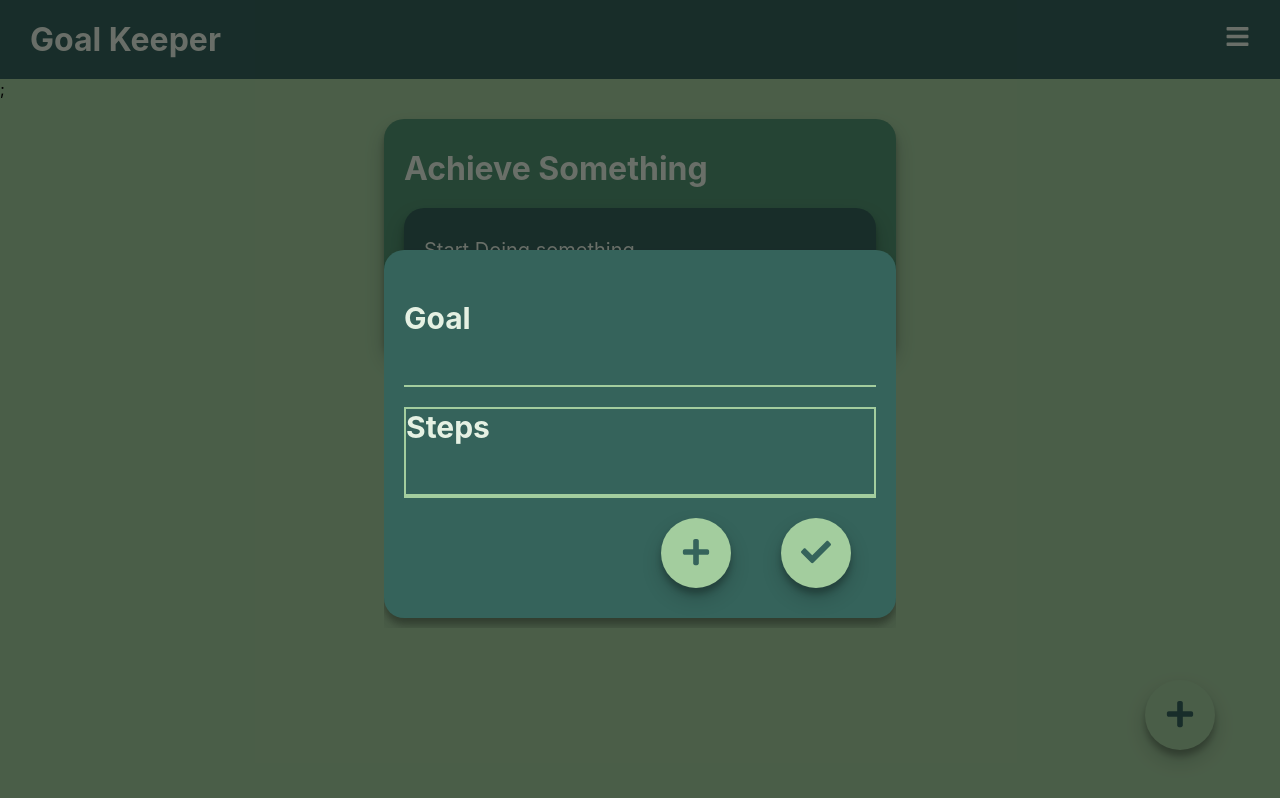
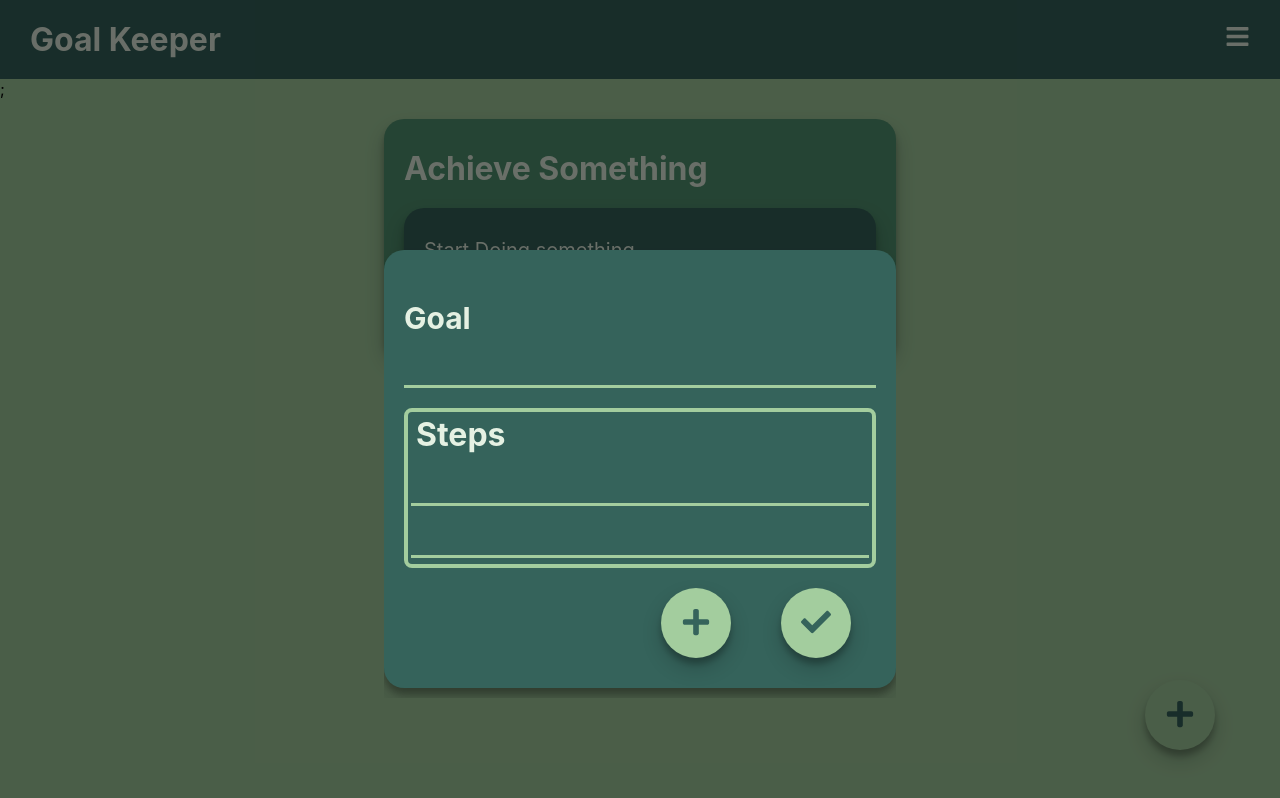
Before and after one commit to aslamcodes/GoalKeeper, a React (Create React App) app: page / in a window 1280 px wide. Both pictures are taken after a click on the button 1180 px from the left and 715 px from the top of the page. Built offline with nearby package versions, Linux system fonts and the light colour scheme.

Commit message:
fixed Logic for adding steps

```diff
--- a/src/Components/Goal/GoalForm.jsx
+++ b/src/Components/Goal/GoalForm.jsx
@@ -10,7 +10,12 @@ export default function GoalForm(props) {
     steps: [],
   });
   const [goalInputIsValid, setGoalInputIsValid] = useState(true);
-  const [stepInputFieldArray, setStepInputFieldArray] = useState([1]);
+  const [stepInputFieldArray, setStepInputFieldArray] = useState([1, 2, 3]);
+  const onAddStepItem = (e) => {
+    setGoalData((prev) => {
+      return { ...prev, steps: [...prev.steps, e.target.value] };
+    });
+  };
   // Handler Functions
   const goalInputHandler = (e) => {
     validateGoalInputField();
@@ -18,11 +23,7 @@ export default function GoalForm(props) {
       return { ...prev, goal: e.target.value };
     });
   };
-  const StepInputHandler = (e) => {
-    setGoalData((prev) => {
-      return { ...prev, goal: e.target.value };
-    });
-  };
+
   const submitHandler = (e) => {
     e.preventDefault();
     validateGoalInputField();
@@ -30,7 +31,8 @@ export default function GoalForm(props) {
   };
   //Validation Functions
   const validateGoalInputField = () => {
-    if (goalData.goal.trim().length <= 0) {
+    if (!goalData.goal) return;
+    if (goalData.goal === '') {
       setGoalInputIsValid(false);
     } else {
       setGoalInputIsValid(true);
@@ -48,7 +50,6 @@ export default function GoalForm(props) {
       <Card className={Styles['goalform']}>
         <div className={Styles['goalform__control']}>
           <label htmlFor={'goalInput'}>Goal</label>
-
           <input
             id="goalInput"
             value={goalData.goal}
@@ -61,9 +62,15 @@ export default function GoalForm(props) {
 
         <div
           className={`${Styles['goalform__control']} ${Styles['goalform__control__steps']}`}>
-          <label htmlFor={'stepInput'}>Steps</label>
-          {stepInputFieldArray.map((pos) => {
-            return <StepInput key={pos} />;
+          <h1>Steps</h1>
+          {stepInputFieldArray.map((_, idx) => {
+            return (
+              <StepInput
+                key={idx}
+                value={goalData.steps[idx]}
+                onBlur={onAddStepItem}
+              />
+            );
           })}
         </div>
 
--- a/src/Components/Goal/GoalForm.module.css
+++ b/src/Components/Goal/GoalForm.module.css
@@ -42,15 +42,23 @@
 }
 
 .goalform__control__steps {
-  border: 2px solid #a3cd9e;
+  border: 4px solid #a3cd9e;
   max-height: 20vh;
+  border-radius: 8px;
   overflow-y: scroll;
+  padding: 3px;
+}
+#goalInput {
+  border-bottom: 3px solid #a3cd9e;
+}
+.goalform__control__steps h1 {
+  margin-left: 5px;
 }
 .goalform__control input {
   background-color: transparent;
   border: none;
   font-size: 30px;
-  border-bottom: 2px solid #a3cd9e;
+  border-bottom: 3px solid #a3cd9e;
   width: 100%;
   color: #e5f1e3;
   margin-top: 15px;
--- a/src/Components/UI/Inputs/StepInput/StepInput.jsx
+++ b/src/Components/UI/Inputs/StepInput/StepInput.jsx
@@ -1,5 +1,10 @@
 import React from 'react';
 
 export default function StepInput(props) {
-  return <input id={props.id} className={props.className}></input>;
+  return (
+    <input
+      id={props.id}
+      className={props.className}
+      onBlur={props.onBlur}></input>
+  );
 }
```
